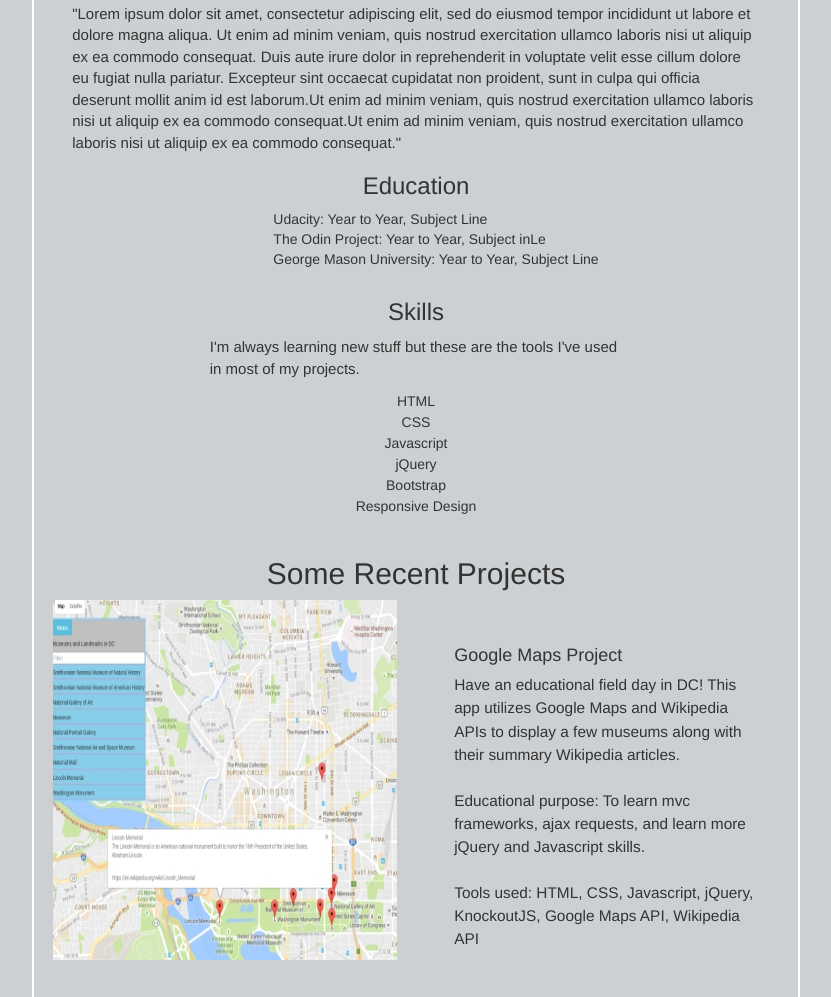
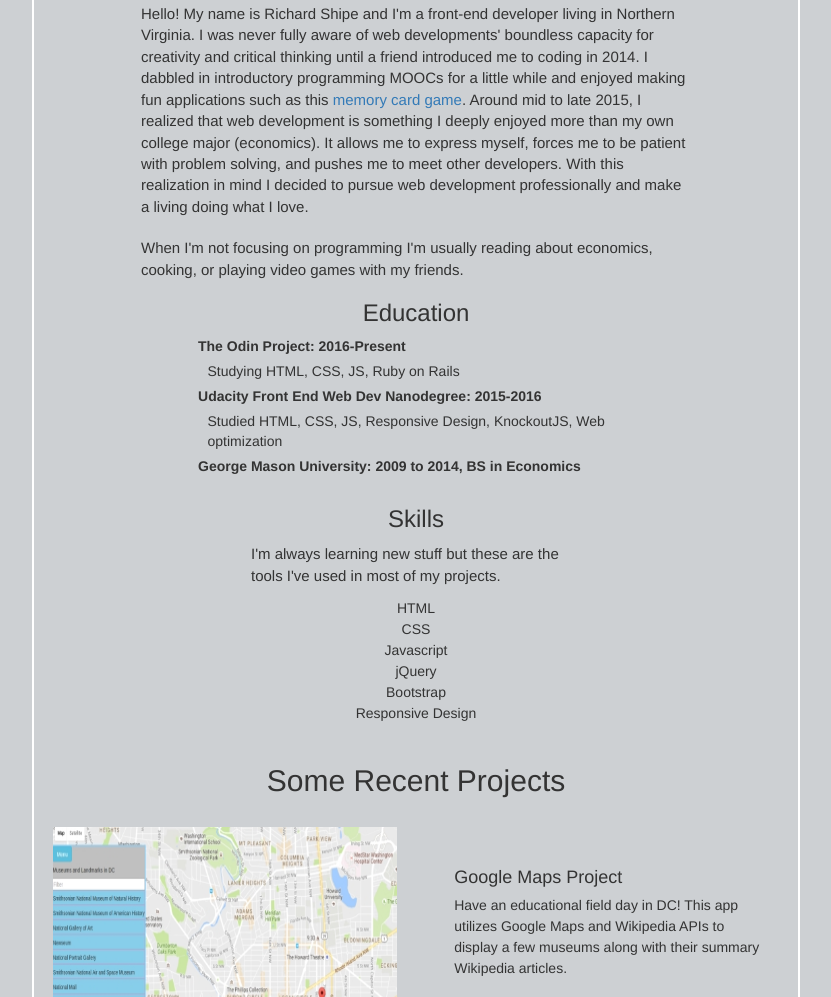
Before and after one commit to rheechashaipu/portfoliov2, a plain HTML site: page index.html in a window 1280 px wide. Shown: the part 1175-2172 px from the top of the page, without its empty margins (224-1055 px from the left). Drawn offline with nearby package versions, Linux system fonts and the light colour scheme; placeholder pictures from the web are drawn by us.

Commit message:
Fixed some layout issues with the portfolio section where pictures would cover the project descriptions on small screen laptops. The fix was a bit forced (just a mere responsive font size change) so I'll have to look into making pictures maintain aspect ratio regardless of screen size.
Projects now properly link to the github repos, also the readme's of each repo
now include a link to a live version of the project. Instructions are also
provided to checking out projects that were not hosted on Github.

Added a media query for large laptops to have larger font size in project description.

Just need to add a personal photograph.

```diff
--- a/index.html
+++ b/index.html
@@ -29,15 +29,21 @@
 		<h2 class="about-me-header">Who I am</h2>
 		<img class="selfie" src="http://placehold.it/200x200">
 
-		<p>"Lorem ipsum dolor sit amet, consectetur adipiscing elit, sed do eiusmod tempor incididunt ut labore et dolore magna aliqua. Ut enim ad minim veniam, quis nostrud exercitation ullamco laboris nisi ut aliquip ex ea commodo consequat. Duis aute irure dolor in reprehenderit in voluptate velit esse cillum dolore eu fugiat nulla pariatur. Excepteur sint occaecat cupidatat non proident, sunt in culpa qui officia deserunt mollit anim id est laborum.Ut enim ad minim veniam, quis nostrud exercitation ullamco laboris nisi ut aliquip ex ea commodo consequat.Ut enim ad minim veniam, quis nostrud exercitation ullamco laboris nisi ut aliquip ex ea commodo consequat."</p>
+		<p>Hello! My name is Richard Shipe and I'm a front-end developer living in Northern Virginia. I was never fully aware of web developments' boundless capacity for creativity and critical thinking until a friend introduced me to coding in 2014. I dabbled in introductory programming MOOCs for a little while and enjoyed making fun applications such as this <a href="http://www.codeskulptor.org/#user42_2ygg6Ebxxw_8.py">memory card game</a>. Around mid to late 2015, I realized that web development is something I deeply enjoyed more than my own college major (economics). It allows me to express myself, forces me to be patient with problem solving, and pushes me to meet other developers. With this realization in mind I decided to pursue web development professionally and make a living doing what I love.</p>
+		<br>
+		<p>When I'm not focusing on programming I'm usually reading about economics, cooking, or playing video games with my friends.</p>
 		<div>
 			<h3 class="education-header">Education</h3>
 			<div class="wrap-edu">
 			<div class="edu-content">
 			<ul class="education-list">
-				<li>Udacity: Year to Year, Subject Line</li>
-				<li>The Odin Project: Year to Year, Subject inLe</li>
-				<li>George Mason University: Year to Year, Subject Line</li>
+			<li class="edu-institution">The Odin Project: 2016-Present</li>
+				<li class="inner-list">Studying HTML, CSS, JS, Ruby on Rails</li>
+				<li class="edu-institution">Udacity Front End Web Dev Nanodegree: 2015-2016</li>
+				<li class="inner-list">Studied HTML, CSS, JS,
+				Responsive Design, KnockoutJS, Web optimization</li>
+
+				<li class="edu-institution">George Mason University: 2009 to 2014, BS in Economics</li>
 			</ul>
 			</div>
 			</div>
@@ -58,7 +64,7 @@
 	<h2>Some Recent Projects</h2>
 		<div class="gallery" id="gallery">
 				<div class="proj-image left">
-					<div class="picture-frame"><a href="#"><img src="images/googlemapsproject.png"></a></div>
+					<div class="picture-frame"><a href="https://github.com/rheechashaipu/googlemapsproject"><img src="images/googlemapsproject.png"></a></div>
 				</div>
 
 				<div class="proj-description right">
@@ -72,7 +78,7 @@
 					</div>
 				</div>
 				<div class="proj-image right">
-					<div class="picture-frame"><a href="#"><img src="images/froggerclone.png"></a></div>
+					<div class="picture-frame"><a href="https://github.com/rheechashaipu/Frogger-Clone-Project"><img src="images/froggerclone.png"></a></div>
 				</div>
 				<div class="proj-description left">
 					<div class="description-text">
@@ -85,7 +91,7 @@
 					</div>
 				</div>
 				<div class="proj-image left">
-					<div class="picture-frame"><a href="#"><img src="images/etchasketch.png"></a></div>
+					<div class="picture-frame"><a href="https://github.com/rheechashaipu/TOP-Grid-Project"><img src="images/etchasketch.png"></a></div>
 				</div>
 				<div class="proj-description right">
 					<div class="description-text">
@@ -98,7 +104,7 @@
 					</div>
 				</div>
 				<div class="proj-image right">
-					<div class="picture-frame"><a href="#"><img src="images/jasminetest.png"></a></div>
+					<div class="picture-frame"><a href="https://github.com/rheechashaipu/feedReaderTesting"><img src="images/jasminetest.png"></a></div>
 				</div>
 				<div class="proj-description left">
 					<div class="description-text">
@@ -111,7 +117,7 @@
 					</div>
 				</div>
 				<div class="proj-image left">
-					<div class="picture-frame"><a href="#"><img src="images/weboptpizza.png"></a></div>
+					<div class="picture-frame"><a href="https://github.com/rheechashaipu/web-optimizaiton"><img src="images/weboptpizza.png"></a></div>
 				</div>
 				<div class="proj-description right">
 					<div class="description-text">
@@ -127,6 +133,7 @@
 			<h3>Contact me</h3>
 			<ul class="icons">
 				<li><a href="https://github.com/rheechashaipu"><i class="fa fa-github fa-3x" aria-hidden="true"></i></a></li>
+				<li><a href="https://www.linkedin.com/in/richardtshipe"><i class="fa fa-linkedin-square fa-3x" aria-hidden="true"></i>
 				<li><a href="mailto:rheechashaipu@gmail.com"><i class="fa fa-envelope-o fa-3x" aria-hidden="true"></i></a></li>
 			</ul>
 		</div>
--- a/styles.css
+++ b/styles.css
@@ -16,6 +16,8 @@
 	top: 45%;
 	left: 50%;
 	transform: translate(-50%, -50%);
+	padding: 10%;
+	outline: 1px solid black;
 }
 
 .mock_json {
@@ -76,8 +78,18 @@
 	text-align: center;
 }
 
+.edu-institution{
+	font-weight: bold;
+}
+
 .education-list {
 	list-style-type: none;
+}
+
+.inner-list {
+	padding-top: 5px;
+	padding-bottom: 5px;
+	padding-left: 2%;
 }
 
 .skills-header{
@@ -100,6 +112,7 @@
 
 .portfolio h2 {
 	text-align: center;
+	padding-bottom: 15px;
 }
 
 .gallery * {
@@ -159,6 +172,9 @@
 
 .icons li{
 	padding-top: 10px;
+	display: inline;
+	padding-right: 5%;
+	padding-left: 5%;
 }
 
 .icons li a {
@@ -213,6 +229,11 @@
 		margin: 0 auto;
 	}
 
+	.about-me {
+		width: 80%;
+		margin: 0 auto;
+	}
+
 	.education {
 		margin: 0 auto;
 		text-align: center;
@@ -243,6 +264,7 @@
 		width: 50%;
 		max-height: 450px;
 		display: inline-block;
+		padding-top: 5px;
 	}
 
 
@@ -257,6 +279,12 @@
 
 @media screen and (min-width: 900px) {
 	.description-text{
+		font-size: 1em;
+	}
+}
+
+@media screen and (min-width: 1440px){
+	.description-text{
 		font-size: 1.1em;
 	}
 }
```
